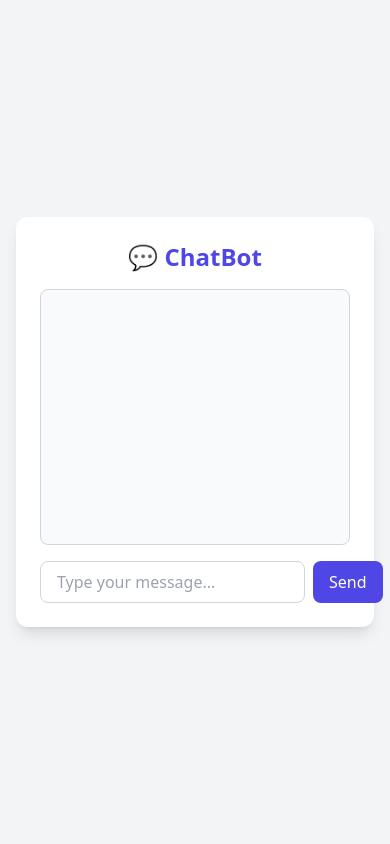
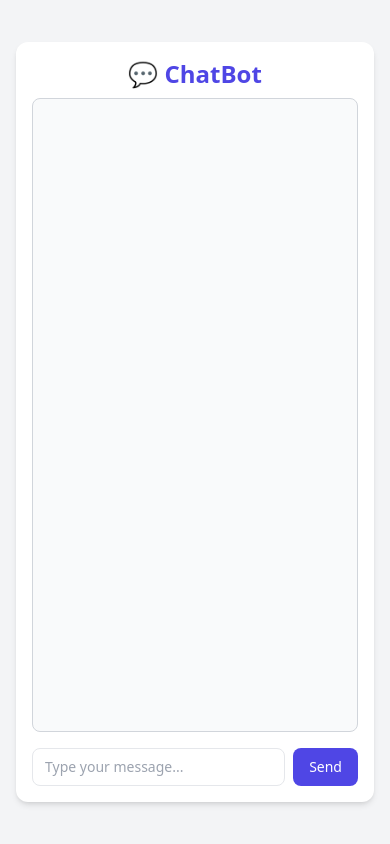
Before and after one commit to PritamKamble/langchain-chatbot-py, a FastAPI app: page / in a window 390 px wide. Run offline with FastAPI, Linux system fonts and the light colour scheme; some libraries are stand-ins or nearby versions.

Commit message:
Mobile UI friendly

```diff
--- a/templates/index.html
+++ b/templates/index.html
@@ -3,23 +3,29 @@
 <head>
   <meta charset="UTF-8">
   <title>ChatBot</title>
+  <meta name="viewport" content="width=device-width, initial-scale=1.0">
   <script src="https://cdn.tailwindcss.com"></script>
 </head>
-<body class="bg-gray-100 min-h-screen flex flex-col items-center justify-center p-4">
-    <div class="w-full max-w-lg bg-white rounded-xl shadow-lg p-6">
-        <h1 class="text-2xl font-bold text-center mb-4 text-indigo-600">💬 ChatBot</h1>
+<body class="bg-gray-100 min-h-screen flex items-center justify-center p-4">
+  <div class="w-full max-w-md bg-white rounded-xl shadow-md flex flex-col p-4 h-[90vh]">
 
-        <div id="chat-box" class="h-64 overflow-y-auto border border-gray-300 rounded-lg p-4 mb-4 space-y-2 text-sm bg-gray-50"></div>
+    <h1 class="text-2xl font-bold text-center text-indigo-600 mb-2">💬 ChatBot</h1>
 
-        <form id="chat-form" class="flex space-x-2">
+    <div id="chat-box"
+         class="flex-1 overflow-y-auto border border-gray-300 rounded-lg p-3 bg-gray-50 text-sm space-y-2 mb-4">
+      <!-- Chat messages will appear here -->
+    </div>
+
+    <form id="chat-form" class="flex gap-2">
       <input type="text" id="user-input"
-                   class="flex-1 px-4 py-2 border border-gray-300 rounded-lg focus:outline-none focus:ring-2 focus:ring-indigo-500"
+             class="flex-1 px-3 py-2 text-sm border rounded-lg focus:outline-none focus:ring-2 focus:ring-indigo-500"
              placeholder="Type your message..." required>
       <button type="submit"
-                    class="px-4 py-2 bg-indigo-600 text-white rounded-lg hover:bg-indigo-700 transition">
+              class="px-4 py-2 text-sm bg-indigo-600 text-white rounded-lg hover:bg-indigo-700 transition">
         Send
       </button>
     </form>
+
   </div>
 
   <script>
@@ -32,7 +38,6 @@
       const message = userInput.value.trim();
       if (!message) return;
 
-            // Append user message
       chatBox.innerHTML += `<div><strong class="text-indigo-600">You:</strong> ${message}</div>`;
       chatBox.scrollTop = chatBox.scrollHeight;
       userInput.value = '';
@@ -40,9 +45,7 @@
       try {
         const response = await fetch('/query', {
           method: 'POST',
-                    headers: {
-                        'Content-Type': 'application/json'
-                    },
+          headers: { 'Content-Type': 'application/json' },
           body: JSON.stringify({ query: message })
         });
 
@@ -50,7 +53,7 @@
         chatBox.innerHTML += `<div><strong class="text-green-600">Bot:</strong> ${data.response}</div>`;
         chatBox.scrollTop = chatBox.scrollHeight;
       } catch (err) {
-                chatBox.innerHTML += `<div class="text-red-500">Error: Could not connect to server.</div>`;
+        chatBox.innerHTML += `<div class="text-red-500">Error: Could not reach server.</div>`;
         chatBox.scrollTop = chatBox.scrollHeight;
       }
     });
```
Lines whose indentation alone changed are shown as unchanged.
